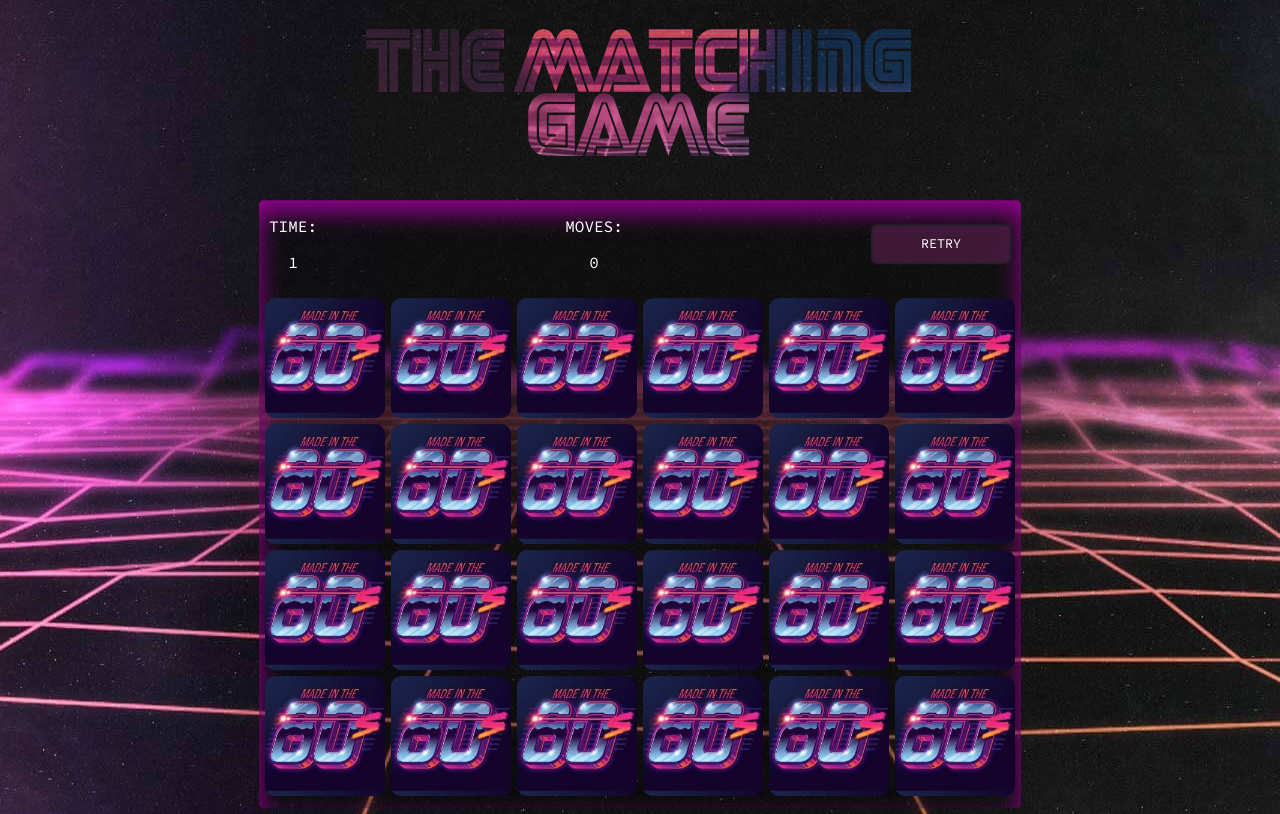
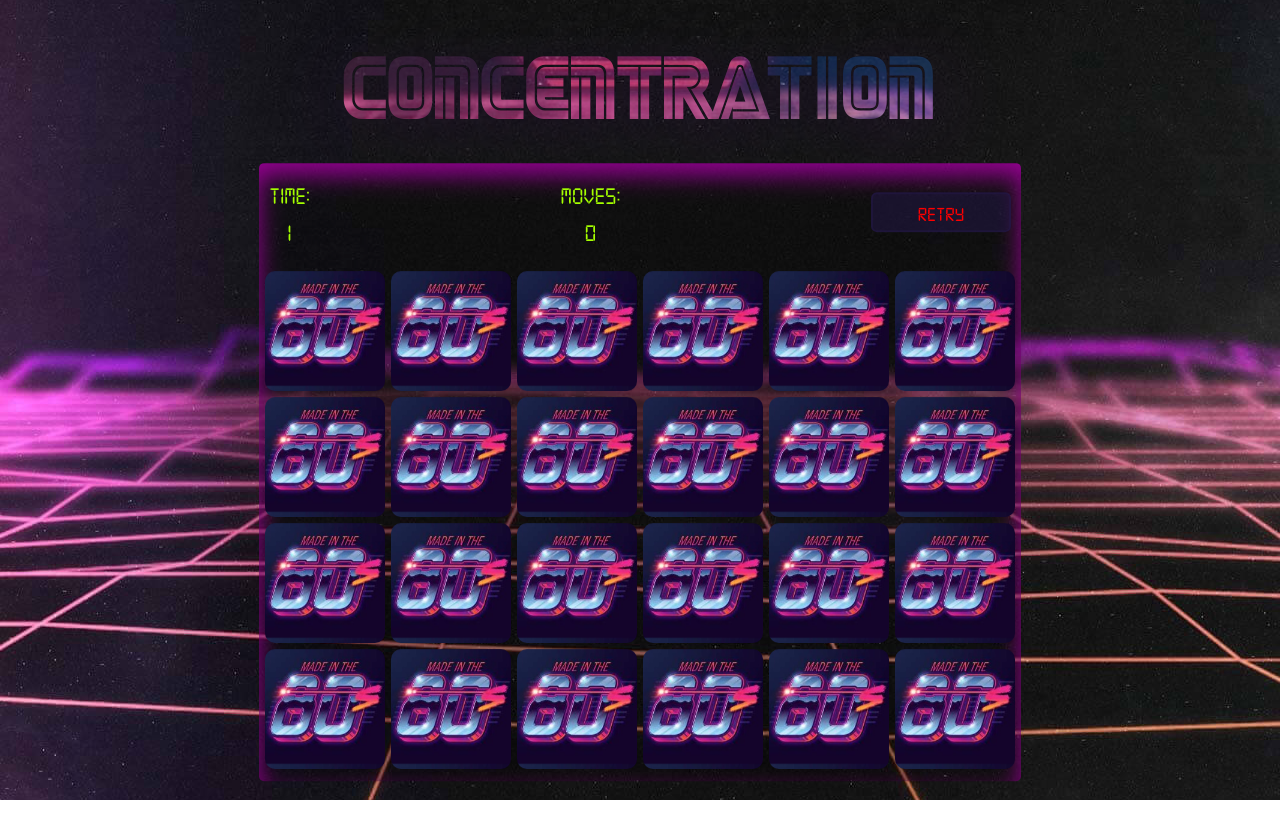
Before and after one commit to serstyle/code-challenge-14, a plain HTML site: page index.html in a window 1280 px wide. Both pictures are taken after a click on the button "RETRY". Drawn offline with Linux system fonts and the light colour scheme.

Commit message:
new font some style

```diff
--- a/index.html
+++ b/index.html
@@ -1,9 +1,8 @@
 <!DOCTYPE html>
 <html>
 <head>
-	<link href="https://fonts.googleapis.com/css?family=Source+Code+Pro" rel="stylesheet">
 	<link rel="stylesheet" type="text/css" href="style.css">
-	<title>The Matching Game</title>
+	<title>Concentration</title>
 </head>
 <body>
 	<div id='modal_win' class='show_off'>
@@ -15,7 +14,7 @@
 			</div>
 		</div>
 	<div class='containerTest'>
-	<h1>The matching game</h1>
+	<h1>Concentration</h1>
 	<div class="container">
 		<header>
 			<div id='header_board_game'>
--- a/script.js
+++ b/script.js
@@ -1,19 +1,15 @@
 let arr = ['🦊','🐰','🐸','🦁','🐯','🐭','🦄','🐲','🐷','🐺','🐼','🐻','🦊','🐰','🐸','🦁','🐯','🐭','🦄','🐲','🐷','🐺','🐼','🐻']
 
 const boardGame = document.querySelector('#board_game');
-const counter = document.getElementById('count');
 
+const randomizeCard = dom =>{
+	let random = Math.floor(Math.random()*(arr.length));
+	dom.innerHTML = arr.splice(random, 1);
+}
 
-// let card = document.createElement('div');
-// card.className = 'flip-card';
-// let card_inner = document.createElement('div');
-// card_inner.className = 'flip-card-inner';
-// let card_front = document.createElement('div');
-// card_front.className = 'flip-card-front'
+const length = arr.length;
 
-
-
-for(let i = 0; i < 24; i++){
+for(let i = 0; i < (length); i++){ //create the card's div
 	let card = document.createElement('div');
 	card.className = 'flip-card';
 	let card_inner = document.createElement('div');
@@ -22,14 +18,16 @@ for(let i = 0; i < 24; i++){
 	card_front.className = 'flip-card-front'
 	let card_back = document.createElement('div');
 	card_back.className = 'flip-card-back';
-	let random = Math.floor(Math.random()*(arr.length));
-	card_back.innerHTML = arr.splice(random, 1);
+	randomizeCard(card_back);
 	boardGame.appendChild(card).appendChild(card_inner);
 	card_inner.appendChild(card_front);
 	card_inner.appendChild(card_back);
 }
 
 
+
+
+const counter = document.getElementById('count');
 
 
 boardGame.addEventListener('click', handleClick);
@@ -49,8 +47,8 @@ function handleClick(e){
 		object.cardArr.push(e.target.nextSibling);
 		targetCard.classList.add('flip-card-click')
 
-	if(object.cardArr.length === 2){
-		if(card1.textContent === e.target.nextSibling.textContent){
+	if(object.cardArr.length === 2){ //check if two cards are selected
+		if(card1.textContent === e.target.nextSibling.textContent){ //if there is a match between 2 cards
 			object.matches += 1
 			if(object.matches === 1){ // FOR THE WIN FIX THE MATCHES TO 12
 				document.getElementById('modal_win').classList.remove('show_off');
@@ -60,7 +58,7 @@ function handleClick(e){
 			}
 			object.cardArr = [];
 		}
-		else{
+		else{ //else no match turn back both cards
 			setTimeout(function(){
 				card1.parentElement.parentElement.classList.remove('flip-card-click');
 				targetCard.classList.remove('flip-card-click');
@@ -95,8 +93,7 @@ function handleRetry(e){
 	object.cardArr = []
 	arr = ['🦊','🐰','🐸','🦁','🐯','🐭','🦄','🐲','🐷','🐺','🐼','🐻','🦊','🐰','🐸','🦁','🐯','🐭','🦄','🐲','🐷','🐺','🐼','🐻']
 	setTimeout(function(){for(let i = 0; i < 24; i++){
-		let random = Math.floor(Math.random()*(arr.length));
-		newCard[i].innerHTML = arr.splice(random, 1);
+		randomizeCard(newCard[i])
 	}}, 700 ) //RANDOM THE EMOJI'S PLACE
 }
 
--- a/style.css
+++ b/style.css
@@ -2,7 +2,7 @@ body{
 	height: 100vh;
 	margin:0;
 	background-image: url('background.jpg');
-	font-family: 'Source Code Pro', monospace;
+	font-family: "ALARM CLOCK", monospace;
 	background-repeat: no-repeat;
   background-attachment: fixed;
   background-position: center;
@@ -14,6 +14,11 @@ body{
   font-style: normal;
   font-weight: normal;
   src: local('SEGA LOGO FONT'), url('SEGA.woff') format('woff');
+}
+
+@font-face {
+ font-family: "ALARM CLOCK";
+ src: url("alarm_clock.ttf") format("truetype")
 }
 
 h1{
@@ -37,18 +42,19 @@ h1{
 
 .container{
 	background-color: rgba(0,0,0,0.3);
-
 	border-radius: 5px;
 	box-shadow: 1px 1px 75px #970093;
 	box-shadow: inset 0px 12px 25px #970093;
-	color: white;
+	color: #a5ff00;
 }
 
 h1{
 	text-align: center;
+	text-shadow: 5px 10px 75px #62229442;
 }
 
 #header_board_game{
+	font-size: 1.5rem;
 	display: flex;
 	flex-wrap: nowrap;
 	justify-content: space-between;
@@ -72,16 +78,12 @@ h1{
 #modal_win{
 	transition: all 0.7s;
 	position: absolute;
-/*	top: 50%;
-	left: 50%;
-	-webkit-transform: translate(-50%, -50%);
-	transform: translate(-50%, -50%);*/
 	z-index: 1;
 }
 
 #modal_win div{
-    color: white;
-    font-size: 1.5rem;
+	font-size: 1.5em;
+    color: #a5ff00;
     display: flex;
     /* justify-content: center; */
     position: relative;
@@ -106,20 +108,21 @@ h1{
 }
 
 .button {
-  background-color: rgba(93,33,81,0.6);
-  color: white;
-  border: 2px solid #241F2B;
+  background-color: #23174785;
+  color: red;
+  border: 2px solid #23174785;
   webkit-transition-duration: 0.4s; /* Safari */
   transition-duration: 0.4s;
   height: 40px;
   width: 140px;
   border-radius: 6px;
-  font-family: 'Source Code Pro', monospace;
+  font-family: "ALARM CLOCK", monospace;
+  font-size: 20px;
 }
 
 .button:hover {
   background-color: transparent;
-  color: white;
+  color: #FF00F8;
   cursor: pointer;
 }
 
```
Also changed, not shown: alarm_clock.ttf (added).
